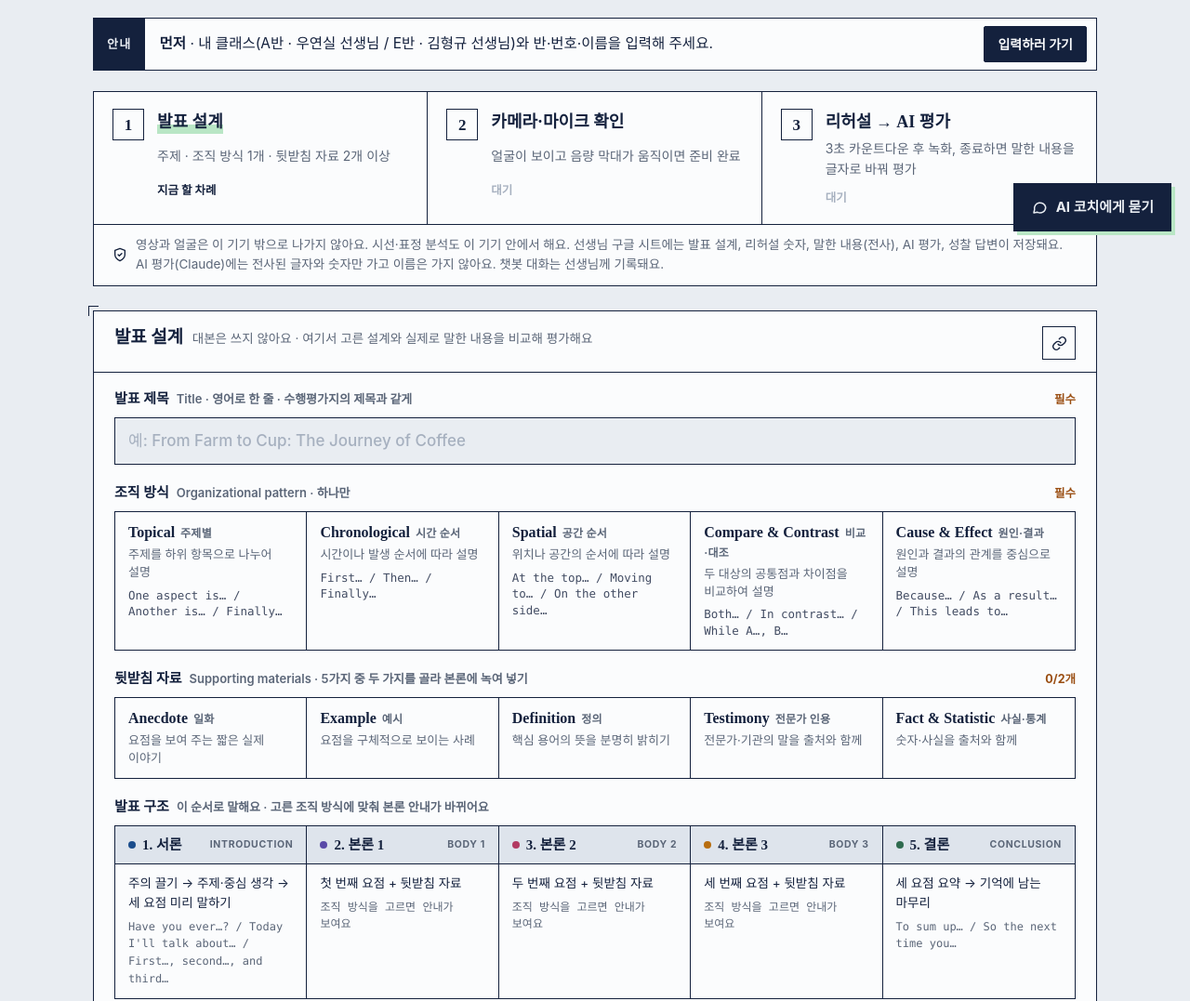
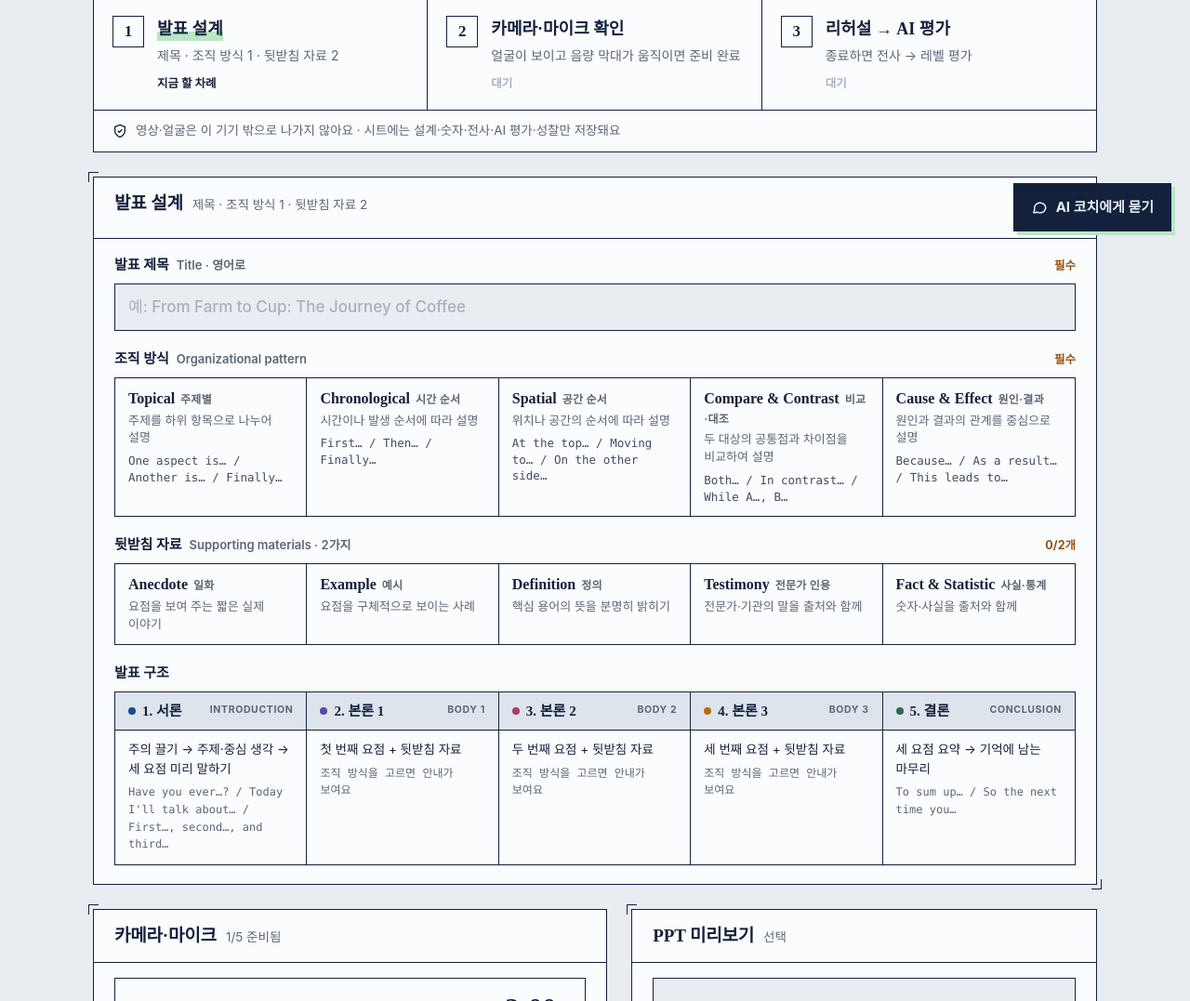
Before and after one commit to hyoon0102/rehearsal, a plain HTML site: page rehearsal_info.html in a window 1280 px wide. Shown: the part 531-1608 px from the top of the page at 93% size. Drawn offline with Linux system fonts and the light colour scheme; a web font is replaced by a local one.

Commit message:
rehearsal_info: remove explanatory filler text
Co-Authored-By: Claude Fable 5.1 <noreply@anthropic.com>
Claude-Session: https://claude.ai/code/session_0162WsYe2vStDRkpnbBnv25w

```diff
--- a/rehearsal_info.html
+++ b/rehearsal_info.html
@@ -779,7 +779,6 @@ mark.mk-pat{background:transparent;color:inherit;text-decoration:underline dotte
     <header class="phead">
       <div class="eyebrow">2026학년도 · 영어 발표와 토론 · 2학기 2차 수행평가 · Informative Speech</div>
       <h1>영어 발표와 토론<br><span class="hl">말하기 수행평가 리허설</span></h1>
-      <p class="desc">대본은 쓰지 않아요. 주제와 조직 방식, 뒷받침 자료만 정하고 카메라 앞에서 바로 말해요. 끝나면 말한 내용을 글자로 바꿔 서론·본론 1·2·3·결론 구조, 조직 방식, 뒷받침 자료가 제대로 들어갔는지 레벨로 알려줍니다.</p>
       <div class="pills">
         <span class="pill"><i style="background:var(--s4)"></i>최소 2:00 이상</span>
         <span class="pill"><i style="background:var(--s1)"></i>서론 · 본론 1·2·3 · 결론</span>
@@ -805,20 +804,20 @@ mark.mk-pat{background:transparent;color:inherit;text-decoration:underline dotte
     <!-- ①②③ 단계 패널 -->
     <section class="steps" aria-label="진행 단계">
       <div class="steps-row">
-        <button class="step" id="st1" data-go="plan"><span class="no">1</span><span class="t">발표 설계</span><span class="d">주제 · 조직 방식 1개 · 뒷받침 자료 2개 이상</span><span class="st"></span></button>
+        <button class="step" id="st1" data-go="plan"><span class="no">1</span><span class="t">발표 설계</span><span class="d">제목 · 조직 방식 1 · 뒷받침 자료 2</span><span class="st"></span></button>
         <button class="step" id="st2" data-go="cam"><span class="no">2</span><span class="t">카메라·마이크 확인</span><span class="d">얼굴이 보이고 음량 막대가 움직이면 준비 완료</span><span class="st"></span></button>
-        <button class="step" id="st3" data-go="start"><span class="no">3</span><span class="t">리허설 → AI 평가</span><span class="d">3초 카운트다운 후 녹화, 종료하면 말한 내용을 글자로 바꿔 평가</span><span class="st"></span></button>
+        <button class="step" id="st3" data-go="start"><span class="no">3</span><span class="t">리허설 → AI 평가</span><span class="d">종료하면 전사 → 레벨 평가</span><span class="st"></span></button>
       </div>
-      <div class="shield"><svg viewBox="0 0 24 24" fill="none" stroke="currentColor" stroke-width="2" stroke-linecap="round" stroke-linejoin="round"><path d="M12 22s8-4 8-10V5l-8-3-8 3v7c0 6 8 10 8 10z"/><path d="m9 12 2 2 4-4"/></svg>영상과 얼굴은 이 기기 밖으로 나가지 않아요. 시선·표정 분석도 이 기기 안에서 해요. 선생님 구글 시트에는 발표 설계, 리허설 숫자, 말한 내용(전사), AI 평가, 성찰 답변이 저장돼요. AI 평가(Claude)에는 전사된 글자와 숫자만 가고 이름은 가지 않아요. 챗봇 대화는 선생님께 기록돼요.</div>
+      <div class="shield"><svg viewBox="0 0 24 24" fill="none" stroke="currentColor" stroke-width="2" stroke-linecap="round" stroke-linejoin="round"><path d="M12 22s8-4 8-10V5l-8-3-8 3v7c0 6 8 10 8 10z"/><path d="m9 12 2 2 4-4"/></svg>영상·얼굴은 이 기기 밖으로 나가지 않아요 · 시트에는 설계·숫자·전사·AI 평가·성찰만 저장돼요</div>
     </section>
 
     <section class="card sect" id="plan-card" style="margin-top:26px">
-      <div class="card-h"><h2>발표 설계</h2><span class="meta">대본은 쓰지 않아요 · 여기서 고른 설계와 실제로 말한 내용을 비교해 평가해요</span><span class="coach-btns"><span class="meta" id="plan-st"></span><button class="icon-btn" id="btn-set" aria-label="선생님 시트 연결"><svg viewBox="0 0 24 24" fill="none" stroke="currentColor" stroke-width="2" stroke-linecap="round"><path d="M10 13a5 5 0 0 0 7.5.5l3-3a5 5 0 0 0-7-7l-1.7 1.7"/><path d="M14 11a5 5 0 0 0-7.5-.5l-3 3a5 5 0 0 0 7 7l1.7-1.7"/></svg></button></span></div>
+      <div class="card-h"><h2>발표 설계</h2><span class="meta">제목 · 조직 방식 1 · 뒷받침 자료 2</span><span class="coach-btns"><span class="meta" id="plan-st"></span><button class="icon-btn" id="btn-set" aria-label="선생님 시트 연결"><svg viewBox="0 0 24 24" fill="none" stroke="currentColor" stroke-width="2" stroke-linecap="round"><path d="M10 13a5 5 0 0 0 7.5.5l3-3a5 5 0 0 0-7-7l-1.7 1.7"/><path d="M14 11a5 5 0 0 0-7.5-.5l-3 3a5 5 0 0 0 7 7l1.7-1.7"/></svg></button></span></div>
       <div class="plan">
-        <label class="plan-topic"><span class="pl">발표 제목 <small>Title · 영어로 한 줄 · 수행평가지의 제목과 같게</small><span class="req" id="req-topic">필수</span></span><input id="p-topic" placeholder="예: From Farm to Cup: The Journey of Coffee" autocomplete="off"></label>
-        <div><div class="pl">조직 방식 <small>Organizational pattern · 하나만</small><span class="req" id="req-pattern">필수</span></div><div class="optgrid" id="p-pattern" role="radiogroup" aria-label="조직 방식"></div></div>
-        <div><div class="pl">뒷받침 자료 <small>Supporting materials · 5가지 중 두 가지를 골라 본론에 녹여 넣기</small><span class="req" id="req-sup">2개 선택</span></div><div class="optgrid" id="p-sup" aria-label="뒷받침 자료"></div></div>
-        <div><div class="pl">발표 구조 <small>이 순서로 말해요 · 고른 조직 방식에 맞춰 본론 안내가 바뀌어요</small></div><div class="struct" id="p-struct"></div></div>
+        <label class="plan-topic"><span class="pl">발표 제목 <small>Title · 영어로</small><span class="req" id="req-topic">필수</span></span><input id="p-topic" placeholder="예: From Farm to Cup: The Journey of Coffee" autocomplete="off"></label>
+        <div><div class="pl">조직 방식 <small>Organizational pattern</small><span class="req" id="req-pattern">필수</span></div><div class="optgrid" id="p-pattern" role="radiogroup" aria-label="조직 방식"></div></div>
+        <div><div class="pl">뒷받침 자료 <small>Supporting materials · 2가지</small><span class="req" id="req-sup">2개 선택</span></div><div class="optgrid" id="p-sup" aria-label="뒷받침 자료"></div></div>
+        <div><div class="pl">발표 구조</div><div class="struct" id="p-struct"></div></div>
       </div>
     </section>
 
@@ -839,7 +838,7 @@ mark.mk-pat{background:transparent;color:inherit;text-decoration:underline dotte
       </section>
 
       <section class="card pvcard">
-        <div class="card-h"><h2>PPT 미리보기</h2><span class="meta">선택 · 화살표로 넘겨 보며 미리 연습해요</span></div>
+        <div class="card-h"><h2>PPT 미리보기</h2><span class="meta">선택</span></div>
         <div class="pv-slide">
           <div class="pv-frame" id="pv-frame"></div>
           <div class="pv-bar">
@@ -1707,7 +1706,7 @@ function evalPayload(R, A){
 function renderEvalGate(){
   const box = $('#ai-rep'); if (!box) return;
   const ready = !!C.server && stu().full;
-  box.innerHTML = `<div class="card-h"><h2>AI 평가 · Informative Speech</h2><span class="meta">전사된 발화만 보고 구조·조직 방식·뒷받침 자료·연결을 4단계로 평가해요 · 이름은 보내지 않아요</span></div>
+  box.innerHTML = `<div class="card-h"><h2>AI 평가 · Informative Speech</h2><span class="meta">전사 기준 · 4단계 레벨</span></div>
     <div class="ai-gate"><p>${ready ? '말한 내용을 글자로 바꿔 평가를 준비하고 있어요…' : (!C.server ? '선생님 서버 주소가 연결되면 평가할 수 있어요.' : '클래스·반·번호·이름을 넣으면 평가할 수 있어요.')}</p>
     ${ready ? '' : '<button class="btn sec" id="ai-set">연결 설정</button>'}</div>`;
   if (!ready) $('#ai-set').onclick = openSettings;
@@ -1739,7 +1738,7 @@ function renderEval(E, R){
   const found = su.found || [], distinct = su.count_distinct != null ? su.count_distinct : new Set(found.map(f=>f.type)).size;
   const segs = (E.segments || []);
   box.innerHTML = `
-    <div class="card-h"><h2>AI 평가 · Informative Speech</h2><span class="meta">전사된 발화만 보고 평가 · 인용은 실제로 말한 문장</span><button class="btn ghost sm act" id="ai-redo">다시 평가</button></div>
+    <div class="card-h"><h2>AI 평가 · Informative Speech</h2><span class="meta">전사 기준 · 인용은 실제 발화</span><button class="btn ghost sm act" id="ai-redo">다시 평가</button></div>
     <div class="ev-top"><div class="big">${lvTag(o.level)}<small>종합 · ${LV[Math.max(1,Math.min(4,Math.round(+o.level||1)))][1]}</small></div><p>${esc(o.summary||'')}</p></div>
     <div class="ev-grid">
       <div><div class="l">① 구조 · 5단계${lvTag(st.level)}</div><p>${esc(st.comment||'')}</p></div>
```
